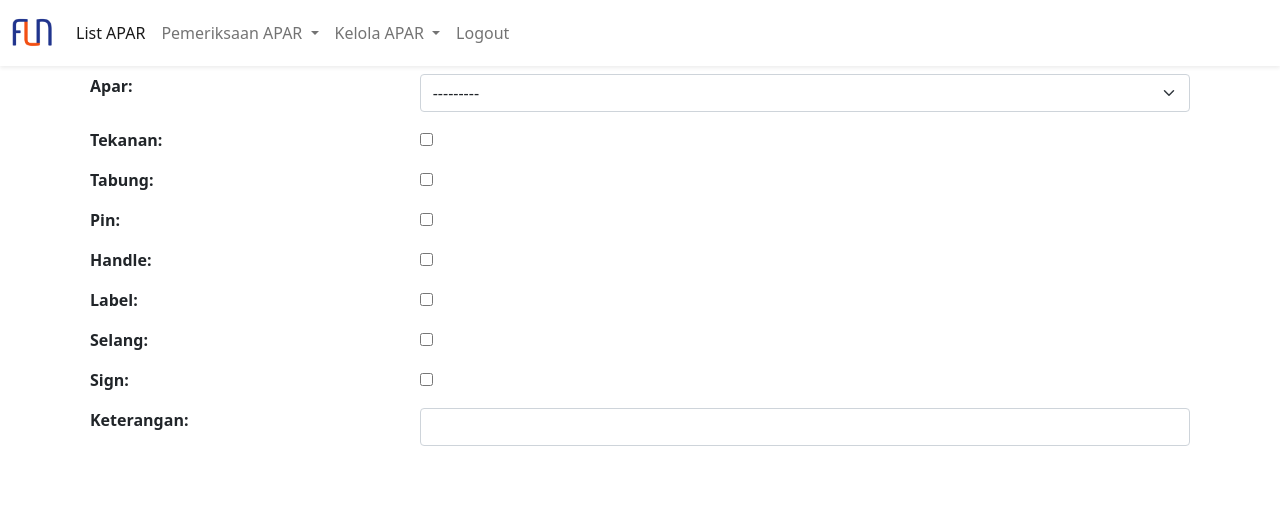
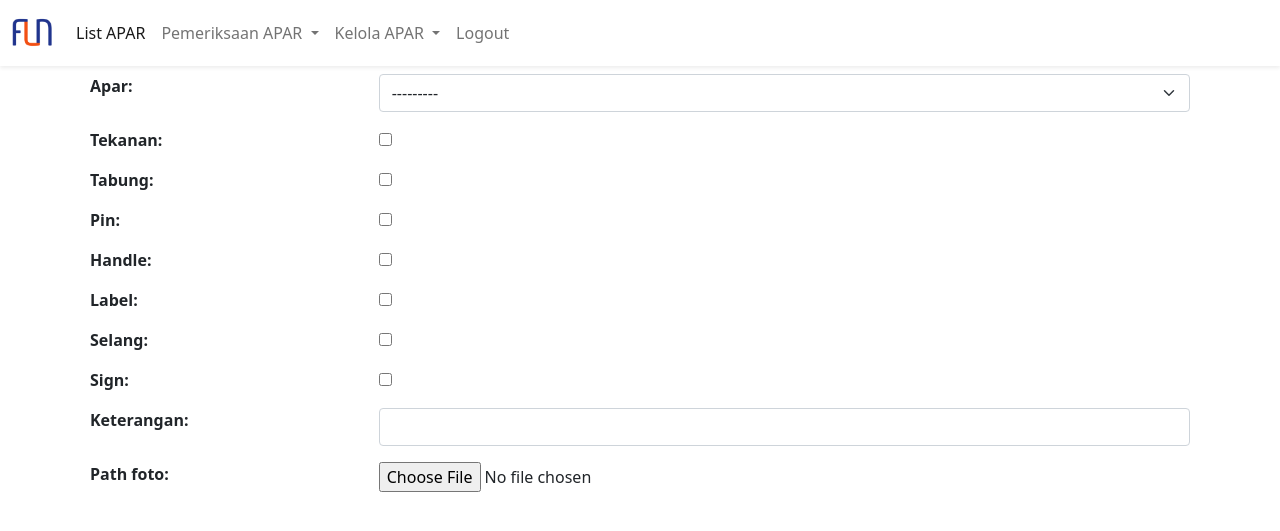
Before and after one commit to criespy/apar-manager, a Django app: page /cek/ in a window 1280 px wide. Shown: the top 531 px of the page. Run offline with Django 3.2, Linux system fonts and the light colour scheme; the visitor is signed in with stand-in values (Sample User, id 1); data that the repository does not hold is empty; some libraries are stand-ins or nearby versions.

Commit message:
Tambahan field foto di pemeriksaan, sync dengan foto master data apar

```diff
--- a/aparApp/forms.py
+++ b/aparApp/forms.py
@@ -75,7 +75,7 @@
     class Meta:
         model = Pemeriksaan
         fields = '__all__'
-        labels = {'apar':'Nomor APAR'}
+        labels = {'apar':'Nomor APAR', 'path_foto':'Foto APAR'}
         widgets = {
             'apar': forms.TextInput({'class':'form-control', 'readonly':'readonly'}),
             'tekanan': forms.CheckboxInput(),
@@ -87,7 +87,8 @@
             'sign': forms.CheckboxInput(),
             'keterangan': forms.TextInput({'class':'form-control'}),
             #'apar.path_foto': forms.FileInput({'class':'form-control'}),
-            'tanggal': forms.TextInput({'class':'form-control'}),
+            #'tanggal': forms.TextInput({'class':'form-control'}),
+            'path_foto': forms.FileInput({'class':'form-control'}),
     }
 
 class FormDetailApar(ModelForm):
--- a/aparApp/models.py
+++ b/aparApp/models.py
@@ -41,15 +41,17 @@
     tanggal = models.DateField(auto_now_add=True, blank=True, null=True)
     sign = models.BooleanField(choices=STATUS_CHOICES, default=False)
     keterangan = models.CharField(max_length=300, blank=True, null=True)
+    path_foto = ResizedImageField(size=[280, 390],upload_to='images/%Y%m',default='images/202304/apar.jpg')
 
     def __str__(self):
         return str(self.tanggal) + "-" + str(self.apar)
 
     def get_absolute_url(self):
-        #return reverse('scanmenu', args=[str(self.apar.slug)])
-        return reverse('DashboardHome')
+        return reverse('scanmenu', args=[str(self.apar.slug)])
+        #return reverse('DashboardHome')
 
     def save(self, *args, **kwargs):
         super().save(*args, **kwargs)
         self.apar.tanggal_periksa = self.tanggal
+        self.apar.path_foto = self.path_foto
         self.apar.save()
--- a/aparManager/settings.py
+++ b/aparManager/settings.py
@@ -128,3 +128,4 @@
 
 DEFAULT_AUTO_FIELD = 'django.db.models.BigAutoField'
 SESSION_EXPIRE_AT_BROWSER_CLOSE = True
+SESSION_COOKIE_AGE = 86400
--- a/templates/apar_detailview.html
+++ b/templates/apar_detailview.html
@@ -64,11 +64,10 @@
     <div class="row p-3">
         <h4>History Pemeriksaan</h4>
         <div class="table-responsive">
-            <table class="table table-sm">
+            <table class="table table-sm table-danger table-striped table-bordered text-center w-auto">
                 <tr>
                     <thead>
-                        <td>Tanggal Cek</td>
-                        <td>No. APAR / Lokasi</td>
+                        <td>Tanggal</td>
                         <td>Tekanan</td>
                         <td>Tabung</td>
                         <td>Pin</td>
@@ -81,7 +80,6 @@
                 {% for cek in pemeriksaan_list %}
                 <tr>
                     <td>{{ cek.tanggal }}</td>
-                    <td>{{ cek.apar }}</td>
                     <td>{{ cek.get_tekanan_display }}</td>
                     <td>{{ cek.get_tabung_display }}</td>
                     <td>{{ cek.get_pin_display }}</td>
```
Also changed, not shown: templates/pemeriksaanbyid_createview.html (+27 -3 lines), aparApp/migrations/0019_pemeriksaan_path_foto.py (added).
